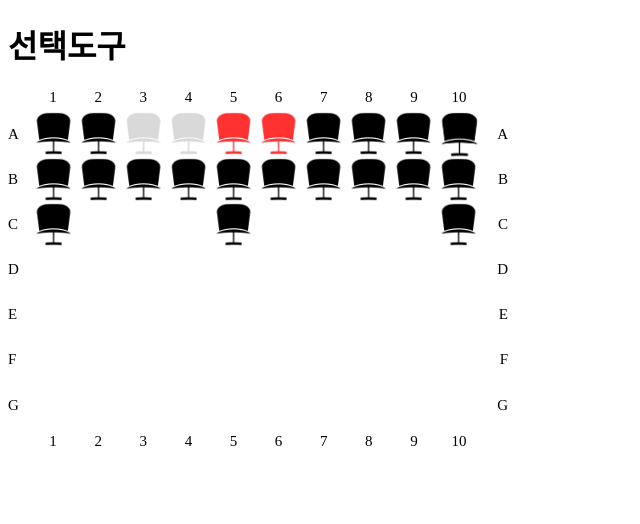
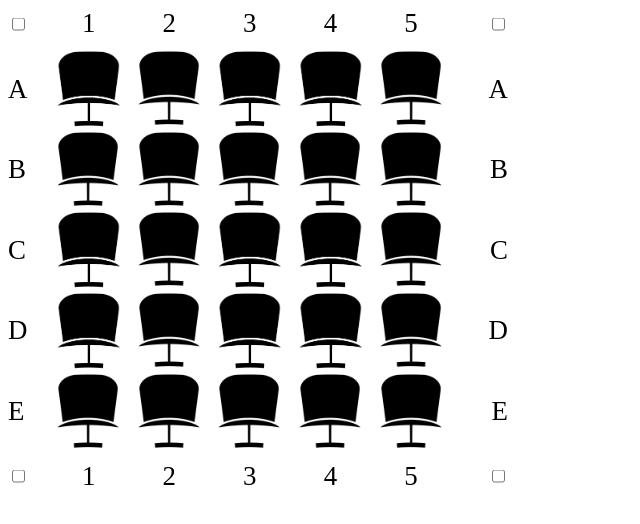
Before and after one commit to hiphop5782/hacademy-cinema, a React (Create React App) app in the folder cinema/: page / in a window 1280 px wide. Shown: the top 524 px of the page, without its empty margins (0-640 px from the left). Built offline with nearby package versions, Linux system fonts and the light colour scheme.

Commit message:
2차 업그레이드 (오류 수정 및 좌석 생성기 추가)
- 좌석 생성기 추가 (SeatCreator.js)
- 좌석 떨림현상 보정중

```diff
--- a/cinema/package.json
+++ b/cinema/package.json
@@ -1,7 +1,7 @@
 {
   "name": "hacademy-cinema-seat",
   "private":false,
-  "version": "0.0.8",
+  "version": "0.0.11",
   "module": "dist/index.js",
   "main": "dist/index.js",
   "dependencies": {
--- a/cinema/src/App.js
+++ b/cinema/src/App.js
@@ -1,62 +1,72 @@
 import './App.css';
+import SeatCreator from './components/SeatCreator';
 
 import SeatGroup from './components/SeatGroup';
 import { useCallback, useEffect, useState } from 'react';
 
-function App() {
-  const [map, setMap] = useState(
-    [
-      {seatNo:1, seatRow:'A', seatCol:1, seatPrice:1000, seatGrade:'VIP', seatReserved:false, seatDisabled:false, seatChecked:false},
-      {seatNo:2, seatRow:'A', seatCol:2, seatPrice:1000, seatGrade:'VIP', seatReserved:false, seatDisabled:false, seatChecked:false},
-      {seatNo:3, seatRow:'A', seatCol:3, seatPrice:1000, seatGrade:'VIP', seatReserved:false, seatDisabled:true, seatChecked:false},
-      {seatNo:4, seatRow:'A', seatCol:4, seatPrice:1000, seatGrade:'VIP', seatReserved:false, seatDisabled:true, seatChecked:false},
-      {seatNo:5, seatRow:'A', seatCol:5, seatPrice:1000, seatGrade:'VIP', seatReserved:true, seatDisabled:false, seatChecked:false},
-      {seatNo:6, seatRow:'A', seatCol:6, seatPrice:1000, seatGrade:'VIP', seatReserved:true, seatDisabled:false, seatChecked:false},
-      {seatNo:7, seatRow:'A', seatCol:7, seatPrice:1000, seatGrade:'VIP', seatReserved:false, seatDisabled:false, seatChecked:false},
-      {seatNo:8, seatRow:'A', seatCol:8, seatPrice:1000, seatGrade:'VIP', seatReserved:false, seatDisabled:false, seatChecked:false},
-      {seatNo:9, seatRow:'A', seatCol:9, seatPrice:1000, seatGrade:'VIP', seatReserved:false, seatDisabled:false, seatChecked:false},
-      {seatNo:10, seatRow:'A', seatCol:10, seatPrice:1000, seatGrade:'VIP', seatReserved:false, seatDisabled:false, seatChecked:false},
-      {seatNo:11, seatRow:'B', seatCol:1, seatPrice:1000, seatGrade:'일반', seatReserved:false, seatDisabled:false, seatChecked:false},
-      {seatNo:12, seatRow:'B', seatCol:2, seatPrice:1000, seatGrade:'일반', seatReserved:false, seatDisabled:false, seatChecked:false},
-      {seatNo:13, seatRow:'B', seatCol:3, seatPrice:1000, seatGrade:'일반', seatReserved:false, seatDisabled:false, seatChecked:false},
-      {seatNo:14, seatRow:'B', seatCol:4, seatPrice:1000, seatGrade:'일반', seatReserved:false, seatDisabled:false, seatChecked:false},
-      {seatNo:15, seatRow:'B', seatCol:5, seatPrice:1000, seatGrade:'일반', seatReserved:false, seatDisabled:false, seatChecked:false},
-      {seatNo:16, seatRow:'B', seatCol:6, seatPrice:1000, seatGrade:'일반', seatReserved:false, seatDisabled:false, seatChecked:false},
-      {seatNo:17, seatRow:'B', seatCol:7, seatPrice:1000, seatGrade:'일반', seatReserved:false, seatDisabled:false, seatChecked:false},
-      {seatNo:18, seatRow:'B', seatCol:8, seatPrice:1000, seatGrade:'일반', seatReserved:false, seatDisabled:false, seatChecked:false},
-      {seatNo:19, seatRow:'B', seatCol:9, seatPrice:1000, seatGrade:'일반', seatReserved:false, seatDisabled:false, seatChecked:false},
-      {seatNo:20, seatRow:'B', seatCol:10, seatPrice:1000, seatGrade:'일반', seatReserved:false, seatDisabled:false, seatChecked:false},
-      {seatNo:21, seatRow:'C', seatCol:1, seatPrice:1000, seatGrade:'일반', seatReserved:false, seatDisabled:false, seatChecked:false},
-      {seatNo:22, seatRow:'C', seatCol:5, seatPrice:1000, seatGrade:'일반', seatReserved:false, seatDisabled:false, seatChecked:false},
-      {seatNo:23, seatRow:'C', seatCol:10, seatPrice:1000, seatGrade:'일반', seatReserved:false, seatDisabled:false, seatChecked:false},
-    ]
-  );
+// function App() {
+//   const [map, setMap] = useState(
+//     [
+//       {seatNo:1, seatRow:'A', seatCol:1, seatPrice:1000, seatGrade:'VIP', seatReserved:false, seatDisabled:false, seatChecked:false},
+//       {seatNo:2, seatRow:'A', seatCol:2, seatPrice:1000, seatGrade:'VIP', seatReserved:false, seatDisabled:false, seatChecked:false},
+//       {seatNo:3, seatRow:'A', seatCol:3, seatPrice:1000, seatGrade:'VIP', seatReserved:false, seatDisabled:true, seatChecked:false},
+//       {seatNo:4, seatRow:'A', seatCol:4, seatPrice:1000, seatGrade:'VIP', seatReserved:false, seatDisabled:true, seatChecked:false},
+//       {seatNo:5, seatRow:'A', seatCol:5, seatPrice:1000, seatGrade:'VIP', seatReserved:true, seatDisabled:false, seatChecked:false},
+//       {seatNo:6, seatRow:'A', seatCol:6, seatPrice:1000, seatGrade:'VIP', seatReserved:true, seatDisabled:false, seatChecked:false},
+//       {seatNo:7, seatRow:'A', seatCol:7, seatPrice:1000, seatGrade:'VIP', seatReserved:false, seatDisabled:false, seatChecked:false},
+//       {seatNo:8, seatRow:'A', seatCol:8, seatPrice:1000, seatGrade:'VIP', seatReserved:false, seatDisabled:false, seatChecked:false},
+//       {seatNo:9, seatRow:'A', seatCol:9, seatPrice:1000, seatGrade:'VIP', seatReserved:false, seatDisabled:false, seatChecked:false},
+//       {seatNo:10, seatRow:'A', seatCol:10, seatPrice:1000, seatGrade:'VIP', seatReserved:false, seatDisabled:false, seatChecked:false},
+//       {seatNo:11, seatRow:'B', seatCol:1, seatPrice:1000, seatGrade:'일반', seatReserved:false, seatDisabled:false, seatChecked:false},
+//       {seatNo:12, seatRow:'B', seatCol:2, seatPrice:1000, seatGrade:'일반', seatReserved:false, seatDisabled:false, seatChecked:false},
+//       {seatNo:13, seatRow:'B', seatCol:3, seatPrice:1000, seatGrade:'일반', seatReserved:false, seatDisabled:false, seatChecked:false},
+//       {seatNo:14, seatRow:'B', seatCol:4, seatPrice:1000, seatGrade:'일반', seatReserved:false, seatDisabled:false, seatChecked:false},
+//       {seatNo:15, seatRow:'B', seatCol:5, seatPrice:1000, seatGrade:'일반', seatReserved:false, seatDisabled:false, seatChecked:false},
+//       {seatNo:16, seatRow:'B', seatCol:6, seatPrice:1000, seatGrade:'일반', seatReserved:false, seatDisabled:false, seatChecked:false},
+//       {seatNo:17, seatRow:'B', seatCol:7, seatPrice:1000, seatGrade:'일반', seatReserved:false, seatDisabled:false, seatChecked:false},
+//       {seatNo:18, seatRow:'B', seatCol:8, seatPrice:1000, seatGrade:'일반', seatReserved:false, seatDisabled:false, seatChecked:false},
+//       {seatNo:19, seatRow:'B', seatCol:9, seatPrice:1000, seatGrade:'일반', seatReserved:false, seatDisabled:false, seatChecked:false},
+//       {seatNo:20, seatRow:'B', seatCol:10, seatPrice:1000, seatGrade:'일반', seatReserved:false, seatDisabled:false, seatChecked:false},
+//       {seatNo:21, seatRow:'C', seatCol:1, seatPrice:1000, seatGrade:'일반', seatReserved:false, seatDisabled:false, seatChecked:false},
+//       {seatNo:22, seatRow:'C', seatCol:5, seatPrice:1000, seatGrade:'일반', seatReserved:false, seatDisabled:false, seatChecked:false},
+//       {seatNo:23, seatRow:'C', seatCol:10, seatPrice:1000, seatGrade:'일반', seatReserved:false, seatDisabled:false, seatChecked:false},
+//     ]
+//   );
 
-  useEffect(()=>{
-    //console.log(map);
-    //console.log(map.filter(seat=>seat.seatChecked === true));
-  }, [map]);
+//   useEffect(()=>{
+//     //console.log(map);
+//     //console.log(map.filter(seat=>seat.seatChecked === true));
+//   }, [map]);
+
+//   return (
+//     <div style={{width:500}}>
+//       <h1>선택도구</h1>
+//       <SeatGroup map={map} setMap={setMap}
+//         fields={{
+//           no:'seatNo',
+//           row:'seatRow',
+//           col:'seatCol',
+//           price:'seatPrice',
+//           grade:'seatGrade',
+//           reserved:'seatReserved',
+//           disabled:'seatDisabled',
+//           checked:'seatChecked',
+//         }}
+//         rows={['A', 'B', 'C', 'D', 'E', 'F', 'G']}
+//         cols={[1, 2, 3, 4, 5, 6, 7, 8, 9, 10]}
+//         showNames
+//       />
+//     </div>
+//   );
+// }
+
+const App = ()=>{
 
   return (
     <div style={{width:500}}>
-      <h1>선택도구</h1>
-      <SeatGroup map={map} setMap={setMap}
-        fields={{
-          no:'seatNo',
-          row:'seatRow',
-          col:'seatCol',
-          price:'seatPrice',
-          grade:'seatGrade',
-          reserved:'seatReserved',
-          disabled:'seatDisabled',
-          checked:'seatChecked',
-        }}
-        rows={['A', 'B', 'C', 'D', 'E', 'F', 'G']}
-        cols={[1, 2, 3, 4, 5, 6, 7, 8, 9, 10]}
-        showNames
-      />
+      <SeatCreator rows={['A','B','C','D','E']} cols={[1,2,3,4,5]}/>
     </div>
   );
-}
+};
 
 export default App;
--- a/cinema/src/components/Seat.css
+++ b/cinema/src/components/Seat.css
@@ -24,4 +24,14 @@
     /* box-shadow: 0 0 0 1px black; */
     background-repeat: no-repeat;
     background-size: contain;
+    display: flex;
+    justify-content: center;
+    align-items: start;
 }
+
+.hacademy-cinema-seat > span > label {
+    font-size: 0.2em;
+    padding: 0.1em;
+    border-radius: 0.25em;
+    margin-top: 0.5em;
+}
--- a/cinema/src/components/Seat.js
+++ b/cinema/src/components/Seat.js
@@ -23,12 +23,15 @@ const Seat = ({
         size=50,
         x=0, y=0,
         onChange,
-        onMouseEnter, onMouseLeave
+        onMouseEnter, onMouseLeave,
+        showGrade
     })=>{
 
     //state
     const [angle, setAngle] = useState(0);
     const image = useMemo(()=>{
+        if(fields === undefined)
+            return SeatDefault;
         if(data[fields.disabled] === true)
             return SeatDisabled;
         if(data[fields.reserved] === true)
@@ -40,6 +43,7 @@ const Seat = ({
 
     //callback
     const checkSeat = useCallback(e=>{
+        if(fields === undefined) return;
         if(data[fields.reserved] === true) return;//예약완료 좌석 체크불가
         if(data[fields.disabled] === true) return;//사용불가 좌석 체크불가
 
@@ -50,7 +54,7 @@ const Seat = ({
 
     const rotateSeat = useCallback(e=>{
         e.preventDefault();
-
+        if(fields === undefined) return;
         if(data[fields.edit] === false) return;//관리 모드가 아닐 경우 차단
 
         const newAngle = (angle + 90) % 360;
@@ -59,6 +63,7 @@ const Seat = ({
 
     //초기 각도 설정
     useEffect(()=>{
+        if(fields === undefined) return;
         const angles = {
             up : 0, right : 90, down : 180, left : 270
         };
@@ -78,12 +83,16 @@ const Seat = ({
             <span style={
                 {
                     backgroundImage : `url(${image})` ,
-                    transform : `rotate(${angle}deg)`
+                    transform : `rotate(${angle}deg)`,
                 }
             }
             onMouseEnter={e=>onMouseEnter !== undefined && onMouseEnter(e)}
             onMouseLeave={e=>onMouseLeave !== undefined && onMouseLeave(e)}
-            ></span>
+            >
+                {(showGrade !== undefined && fields.grade !== undefined) && (
+                    <label style={{...showGrade}}>{data[fields.grade]}</label>
+                ) }
+            </span>
         </label>
     );
 };
--- /dev/null
+++ b/cinema/src/components/SeatCreator.css
@@ -0,0 +1,28 @@
+.hacademy-cinema-seat-creator {
+    position: relative;
+}
+.hacademy-cinema-seat-creator > .hacademy-cinema-seat-checker {
+    position: absolute;
+    z-index: 999;
+}
+
+.hacademy-cinema-seat-creator > .hacademy-cinema-seat-checker:nth-child(1) {
+    top: 0;
+    left: 0;
+    transform: translate(0%, 50%);
+}
+.hacademy-cinema-seat-creator > .hacademy-cinema-seat-checker:nth-child(2) {
+    top: 0;
+    right: 0;
+    transform: translate(0%, 50%);
+}
+.hacademy-cinema-seat-creator > .hacademy-cinema-seat-checker:nth-child(3) {
+    bottom: 0;
+    left: 0;
+    transform: translate(0%, -50%);
+}
+.hacademy-cinema-seat-creator > .hacademy-cinema-seat-checker:nth-child(4) {
+    bottom: 0;
+    right: 0;
+    transform: translate(0%, -50%);
+}
--- /dev/null
+++ b/cinema/src/components/SeatCreator.js
@@ -0,0 +1,70 @@
+import PropTypes from "prop-types";
+import { useCallback, useEffect, useState } from "react";
+import SeatGroup from "./SeatGroup";
+
+import "./SeatCreator.css";
+
+const SeatCreator = ({
+    rows, cols,
+    fields={
+        no:'no',
+        row:'row',
+        col:'col',
+        price:'price',
+        grade:'grade',
+        reserved:'reserved',
+        disabled:'disabled',
+        direction:'direction',
+        checked:'checked',
+    },
+})=>{
+    const [map, setMap] = useState([]);
+    useEffect(()=>{
+        const array = [];
+        let seq = 1;
+        for(let i=0; i < rows.length; i++) {
+            for(let k=0; k < cols.length; k++) {
+                array.push({
+                    [fields.no] : seq++,
+                    [fields.row] : rows[i],
+                    [fields.col] : cols[k],
+                    [fields.grade] : '일반',
+                    [fields.price] : 0,
+                    [fields.reserved] : false,
+                    [fields.disabled] : false,
+                    [fields.checked] : false
+                })
+            }
+        }
+        setMap(array);
+    }, [rows, cols]);
+
+    const [checkState, setCheckState] = useState(false);
+
+    const checkAll = useCallback(e=>{
+        setCheckState(e.target.checked);
+    }, [map, checkState]);
+
+    useEffect(()=>{
+        setMap(prev=>prev.map(seat=>({...seat, [fields["checked"]]:checkState})));
+    }, [checkState]);
+
+    return (
+        <div className="hacademy-cinema-seat-creator">
+            <input type="checkbox" className="hacademy-cinema-seat-checker" checked={checkState} onChange={e=>checkAll(e)}/>
+            <input type="checkbox" className="hacademy-cinema-seat-checker" checked={checkState} onChange={e=>checkAll(e)}/>
+            <input type="checkbox" className="hacademy-cinema-seat-checker" checked={checkState} onChange={e=>checkAll(e)}/>
+            <input type="checkbox" className="hacademy-cinema-seat-checker" checked={checkState} onChange={e=>checkAll(e)}/>
+            <SeatGroup map={map} setMap={setMap} fields={fields}
+                rows={rows} cols={cols} controls/>
+        </div>
+    );
+};
+
+//Required
+SeatCreator.propTypes = {
+    rows : PropTypes.array.isRequired,
+    cols : PropTypes.array.isRequired
+};
+
+export default SeatCreator;
--- a/cinema/src/components/SeatGroup.css
+++ b/cinema/src/components/SeatGroup.css
@@ -11,7 +11,7 @@
     white-space: nowrap;
     box-shadow: 0 0 0 1px #2d3436;
     background-color: white;
-    font-size: 1em;
+    font-size: 0.85em;
     padding: 0.25em;
 }
 .hacademy-cinema-seat-group-controls > .hacademy-cinema-seat-info > .text-valid
--- a/cinema/src/components/SeatGroup.js
+++ b/cinema/src/components/SeatGroup.js
@@ -23,6 +23,7 @@ const SeatGroup = ({
     rows=[],
     cols=[],
     showNames=true,
+    showGrade,
     controls=false,
     popup=true,
 })=>{
@@ -51,7 +52,9 @@ const SeatGroup = ({
             setColList(Array.from(col));
         }
     }, [rows, cols, map]);
-    useEffect(calculateRowAndCols, [showNames, rows, cols, rowList, colList]);
+    useEffect(()=>{
+        calculateRowAndCols();
+    }, []);
 
     const wrapper = useRef();
     const [size, setSize] = useState(0);
@@ -122,7 +125,7 @@ const SeatGroup = ({
         const rectStyle = e.target.parentNode.style;
         const top = parseInt(rectStyle.top) + parseInt(rectStyle.fontSize) + fontSize * 1.5;
         const left = parseInt(rectStyle.left) /*+ parseInt(rectStyle.fontSize) */+ fontSize * 1.5;
-        setPopupPos({top:top, left:left});
+        setPopupPos({ top : top, left : left });
         setPopupSeat(seat);
     }, [map, popupSeat, popupPos]);
     const leave = useCallback((e, seat)=>{
@@ -183,6 +186,7 @@ const SeatGroup = ({
                             onChange={e=>checkSeat(e, seat)}
                             onMouseEnter={e=>enter(e, seat)}
                             onMouseLeave={e=>leave(e, seat)}
+                            showGrade={showGrade}
                             ></Seat>
                     ))}
                 </div>
@@ -213,6 +217,7 @@ const SeatGroup = ({
 SeatGroup.propTypes = {
     map:PropTypes.arrayOf(PropTypes.object).isRequired,
     onChange:PropTypes.func,
+    showGrade:PropTypes.object,
 };
 
 export default SeatGroup;
```
Also changed, not shown: 4 other files (tests, documents, lock files or other folders).
